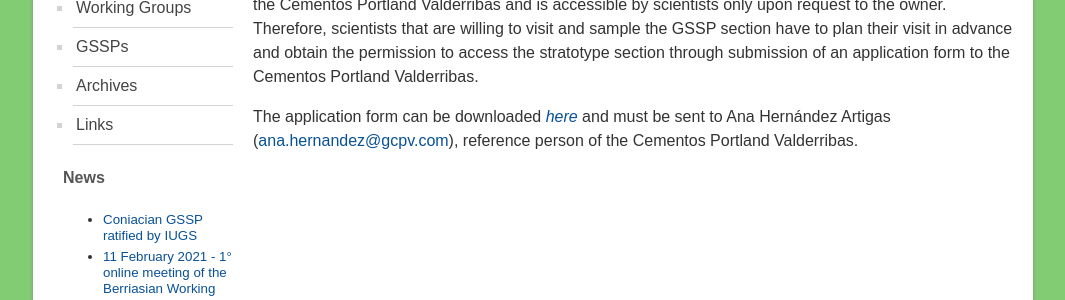
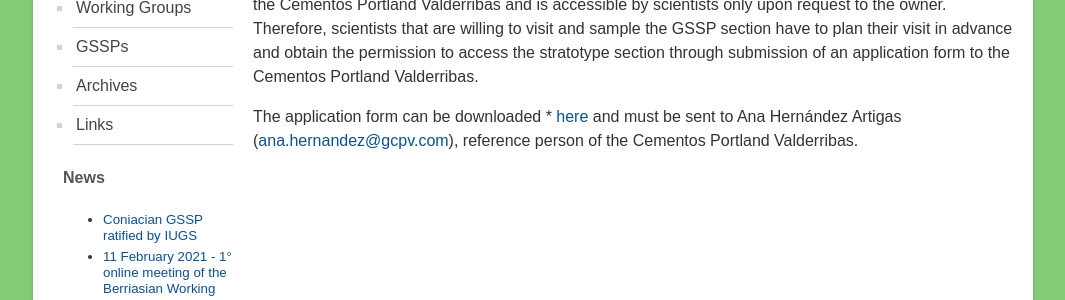
Before and after one commit to i-c-stratigraphy/subcommission-cretaceous, a Jekyll site: the page built from pages/news/accessibility.md, in a window 1280 px wide. Shown: the part 548-848 px from the top of the page, without its empty margins (107-1172 px from the left). Built offline with Jekyll 4.4.1, drawn with Linux system fonts in a browser that asks for light colours.

```diff
--- a/pages/news/accessibility.md
+++ b/pages/news/accessibility.md
@@ -7,4 +7,4 @@ permalink: /news/accessibility
 
 The stratotype section of the Santonian GSSP is located in the Cantera de Margas quarry that belongs to the Cementos Portland Valderribas and is accessible by scientists only upon request to the owner. Therefore, scientists that are willing to visit and sample the GSSP section have to plan their visit in advance and obtain the permission to access the stratotype section through submission of an application form to the Cementos Portland Valderribas.
 
-The application form can be downloaded *[here](files/Form_Santonian_GSSP.pdf)* and must be sent to Ana Hernández Artigas (<ana.hernandez@gcpv.com>), reference person of the Cementos Portland Valderribas.
+The application form can be downloaded * [here](files/Form_Santonian_GSSP.pdf) and must be sent to Ana Hernández Artigas (<ana.hernandez@gcpv.com>), reference person of the Cementos Portland Valderribas.
```
